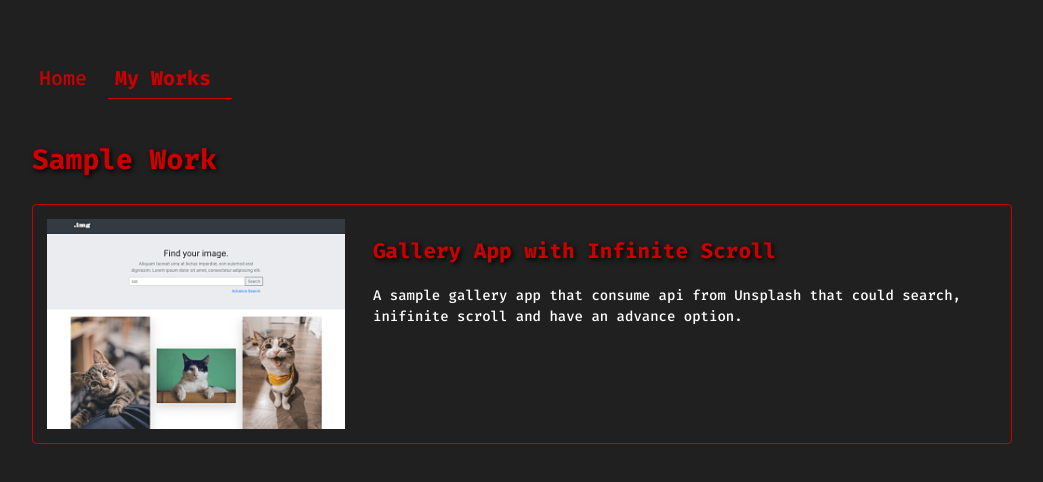
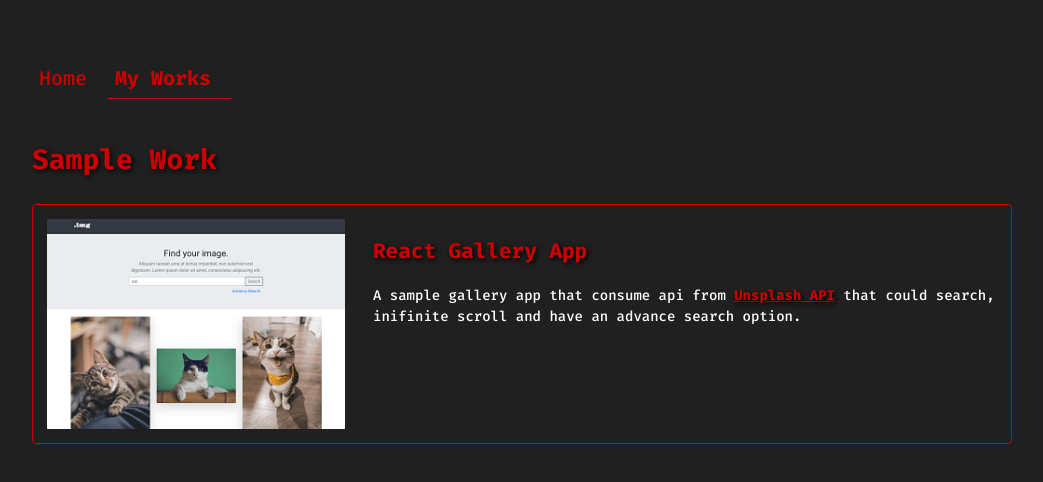
Before and after one commit to markortiz/devken.net, a React (Create React App) app: page /works in a window 1280 px wide. Shown: the top 482 px of the page, without its empty margins (118-1161 px from the left). Built offline with nearby package versions, Linux system fonts and the light colour scheme; the HTML template or start-up script is replaced by a standard one.

Commit message:
chore: update description

```diff
--- a/src/components/Works/Works.js
+++ b/src/components/Works/Works.js
@@ -10,15 +10,15 @@ function Works() {
     <main className="Work">
       <h1 className="App-title red">Sample Work</h1>
 
-      <a href="#animals" className="Work-item row">
+      <a href="/react-gallery-app" className="Work-item row">
         <figure className="Work-figure col-xs-12 col-md-4">
           <img alt="React Gallery App"
             loading="lazy"
             src={reactGalleryAppSm}/>
         </figure>
         <article className="Work-description col-xs-12 col-md-8">
-          <h2 className="Work-title red">Gallery App with Infinite Scroll</h2>
-          <p>A sample gallery app that consume api from Unsplash that could search, inifinite scroll and have an advance option. </p>
+          <h2 className="Work-title red">React Gallery App</h2>
+          <p>A sample gallery app that consume api from <strong><a className="red" href="https://unsplash.com" target="_blank" rel="noopener noreferrer">Unsplash API</a></strong> that could search, inifinite scroll and have an advance search option. </p>
         </article>
       </a>
     </main>
```
